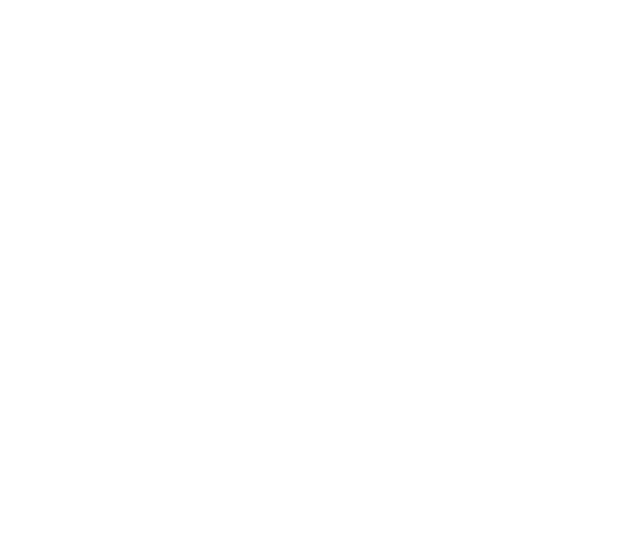
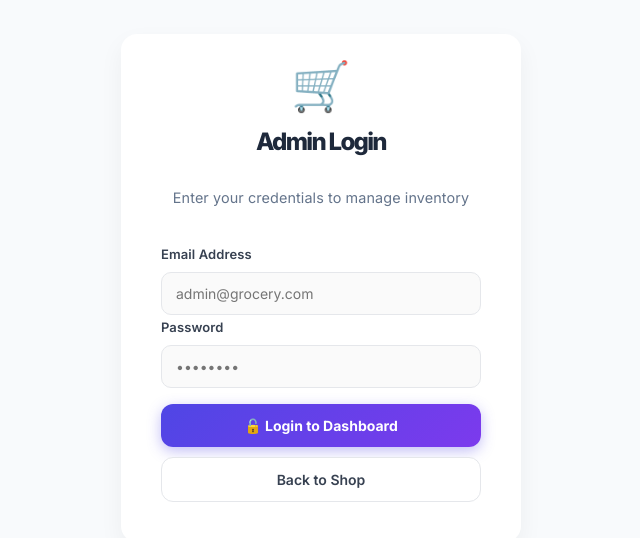
Before and after one commit to navishmehta/grocery-store-frontend, a React (Vite) app: page /admin/login in a window 1280 px wide. Before the commit this address had no page. Shown: the part 112-650 px from the top of the page, without its empty margins (319-959 px from the left). Built offline with nearby package versions, Linux system fonts and the light colour scheme.

Commit message:
Added admin login

```diff
--- a/src/App.jsx
+++ b/src/App.jsx
@@ -5,18 +5,36 @@
 import Products from "./admin/pages/Products";
 import AddProduct from "./admin/pages/AddProduct";
 import EditProduct from "./admin/pages/EditProduct";
+import Login from "./admin/pages/Login";
+import ProtectedRoute from "./components/ProtectedRoute";
 
 function App() {
   return (
     <LoadingProvider>
       <BrowserRouter>
         <Routes>
+          {/* Public Route */}
           <Route path="/" element={<ShopPage />} />
 
-          {/* Admin */}
-          <Route path="/admin/products" element={<Products />} />
-          <Route path="/admin/add-product" element={<AddProduct />} />
-          <Route path="/admin/edit-product/:id" element={<EditProduct />} />
+          {/* Login Route (Must be public) */}
+          <Route path="/admin/login" element={<Login />} />
+
+          {/* Protected Admin Routes */}
+          <Route path="/admin/products" element={
+            <ProtectedRoute>
+              <Products />
+            </ProtectedRoute>
+          } />
+          <Route path="/admin/add-product" element={
+            <ProtectedRoute>
+              <AddProduct />
+            </ProtectedRoute>
+          } />
+          <Route path="/admin/edit-product/:id" element={
+            <ProtectedRoute>
+              <EditProduct />
+            </ProtectedRoute>
+          } />
         </Routes>
       </BrowserRouter>
     </LoadingProvider>
--- /dev/null
+++ b/src/admin/pages/Login.jsx
@@ -0,0 +1,84 @@
+import { useState, useEffect } from "react";
+import API from "../../services/api";
+import { useNavigate } from "react-router-dom";
+import { useLoading } from "../../context/LoadingContext";
+import "../../responsive.css";
+
+export default function Login() {
+    const [email, setEmail] = useState("");
+    const [password, setPassword] = useState("");
+    const [error, setError] = useState("");
+
+    const navigate = useNavigate();
+    const { startLoading, stopLoading } = useLoading();
+
+    useEffect(() => {
+        if (localStorage.getItem("adminToken")) {
+            navigate("/admin/products");
+        }
+    }, [navigate]);
+
+    const handleSubmit = async (e) => {
+        e.preventDefault();
+        setError("");
+        startLoading();
+
+        try {
+            const res = await API.post("/auth/login", { email, password });
+            localStorage.setItem("adminToken", res.data.token);
+            stopLoading();
+            navigate("/admin/products");
+        } catch (err) {
+            stopLoading();
+            setError(err.response?.data?.message || "Invalid Email or Password");
+        }
+    };
+
+    return (
+        <div className="login-page">
+            <div className="login-card">
+                <div className="login-card__header">
+                    <span className="login-card__logo">🛒</span>
+                    <h1 className="login-card__title">Admin Login</h1>
+                    <p className="login-card__sub">Enter your credentials to manage inventory</p>
+                </div>
+
+                <form onSubmit={handleSubmit} className="login-form">
+                    {error && <div className="login-error-msg">{error}</div>}
+
+                    <div className="field-group">
+                        <label className="field-label">Email Address</label>
+                        <input
+                            type="email"
+                            className="field-input"
+                            placeholder="admin@grocery.com"
+                            value={email}
+                            onChange={(e) => setEmail(e.target.value)}
+                            required
+                        />
+                    </div>
+
+                    <div className="field-group">
+                        <label className="field-label">Password</label>
+                        <input
+                            type="password"
+                            className="field-input"
+                            placeholder="••••••••"
+                            value={password}
+                            onChange={(e) => setPassword(e.target.value)}
+                            required
+                        />
+                    </div>
+
+                    <button type="submit" className="btn-save" style={{ width: "100%", marginTop: "1rem" }}>
+                        🔓 Login to Dashboard
+                    </button>
+                </form>
+
+                <button className="btn-cancel" onClick={() => navigate("/")} style={{ width: "100%", marginTop: "10px" }}>
+                    Back to Shop
+                </button>
+            </div>
+        </div>
+    );
+}
--- a/src/admin/pages/Products.jsx
+++ b/src/admin/pages/Products.jsx
@@ -185,6 +185,11 @@
         return matchCat && matchSearch;
     });
 
+    const handleLogout = () => {
+        localStorage.removeItem("adminToken");
+        navigate("/admin/login");
+    };
+
     return (
         <div className="page-wrapper">
             <div className="admin-header">
@@ -192,9 +197,10 @@
                     <h1 className="admin-header__title">🛍️ Inventory Management</h1>
                     <p className="admin-header__subtitle">Manage bilingual products and stock levels</p>
                 </div>
-                <button className="admin-header__btn" onClick={() => navigate("/admin/add-product")}>
-                    + Add Product
-                </button>
+                <div style={{ display: 'flex', gap: '10px' }}>
+                    <button className="admin-header__btn" onClick={() => navigate("/admin/add-product")}>+ Add Product</button>
+                    <button className="btn-cancel" onClick={handleLogout}>Logout</button>
+                </div>
             </div>
 
             <div className="admin-body">
@@ -242,13 +248,15 @@
                 )}
             </div>
 
-            {pendingDelete && (
-                <ConfirmModal
-                    product={pendingDelete}
-                    onConfirm={confirmDelete}
-                    onCancel={() => setPendingDelete(null)}
-                />
-            )}
-        </div>
+            {
+                pendingDelete && (
+                    <ConfirmModal
+                        product={pendingDelete}
+                        onConfirm={confirmDelete}
+                        onCancel={() => setPendingDelete(null)}
+                    />
+                )
+            }
+        </div >
     );
 }
--- /dev/null
+++ b/src/components/ProtectedRoute.jsx
@@ -0,0 +1,10 @@
+import { Navigate } from "react-router-dom";
+
+export default function ProtectedRoute({ children }) {
+    const token = localStorage.getItem("adminToken");
+    if (!token) {
+        return <Navigate to="/admin/login" replace />;
+    }
+
+    return children;
+}
--- a/src/responsive.css
+++ b/src/responsive.css
@@ -1548,3 +1548,55 @@
   font-size: 0.85rem;
   margin-left: 8px;
 }
+
+/* Login Page Styles */
+.login-page {
+  display: flex;
+  justify-content: center;
+  align-items: center;
+  min-height: 100vh;
+  background-color: #f8fafc;
+  padding: 20px;
+}
+
+.login-card {
+  background: white;
+  padding: 2.5rem;
+  border-radius: 16px;
+  box-shadow: 0 10px 25px rgba(0, 0, 0, 0.05);
+  width: 100%;
+  max-width: 400px;
+}
+
+.login-card__header {
+  text-align: center;
+  margin-bottom: 2rem;
+}
+
+.login-card__logo {
+  font-size: 3rem;
+  display: block;
+  margin-bottom: 10px;
+}
+
+.login-card__title {
+  font-size: 1.5rem;
+  color: #1e293b;
+  font-weight: 800;
+}
+
+.login-card__sub {
+  color: #64748b;
+  font-size: 0.9rem;
+}
+
+.login-error-msg {
+  background-color: #fee2e2;
+  color: #dc2626;
+  padding: 10px;
+  border-radius: 8px;
+  font-size: 0.85rem;
+  margin-bottom: 1rem;
+  text-align: center;
+  border: 1px solid #fecaca;
+}
--- a/src/services/api.js
+++ b/src/services/api.js
@@ -6,4 +6,12 @@
         : "https://grocery-store-backend-dc6p.onrender.com/api"
 });
 
+API.interceptors.request.use((config) => {
+    const token = localStorage.getItem("adminToken");
+    if (token) {
+        config.headers.Authorization = `Bearer ${token}`;
+    }
+    return config;
+});
+
 export default API;
```
